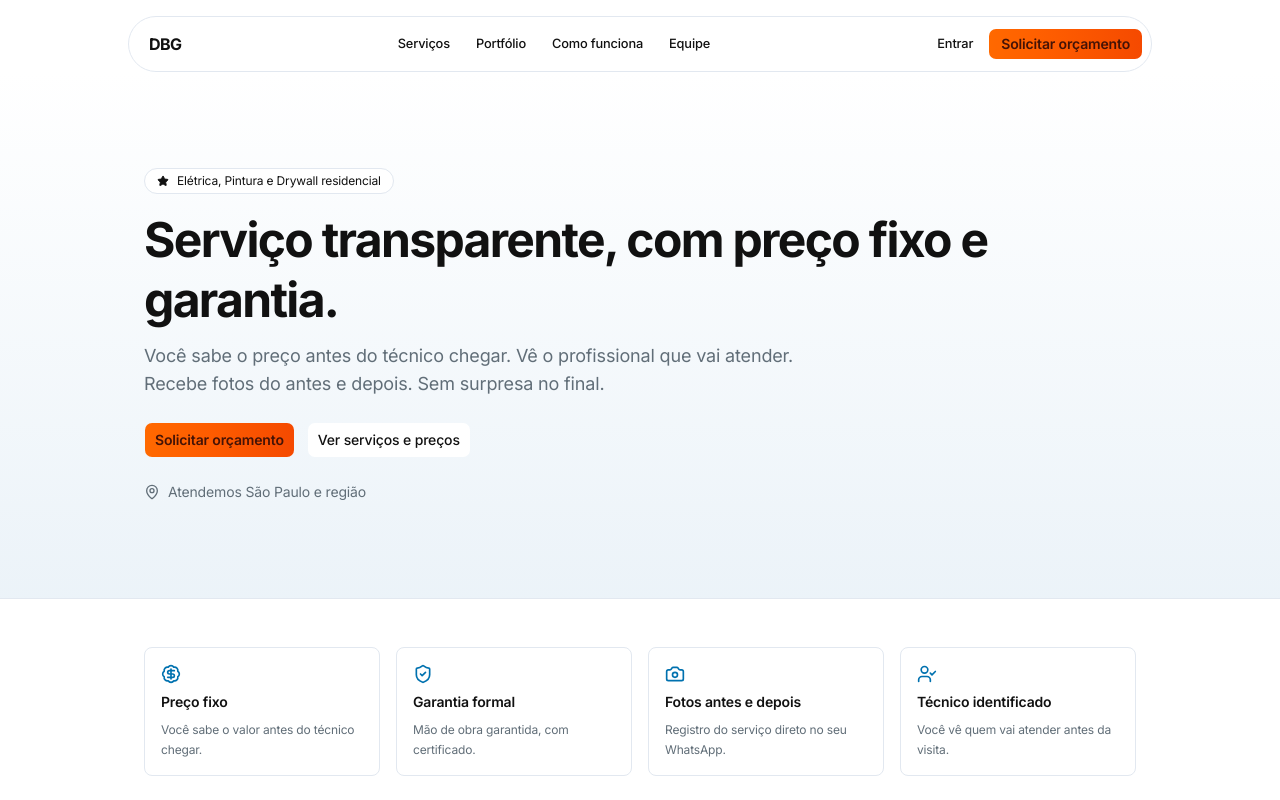
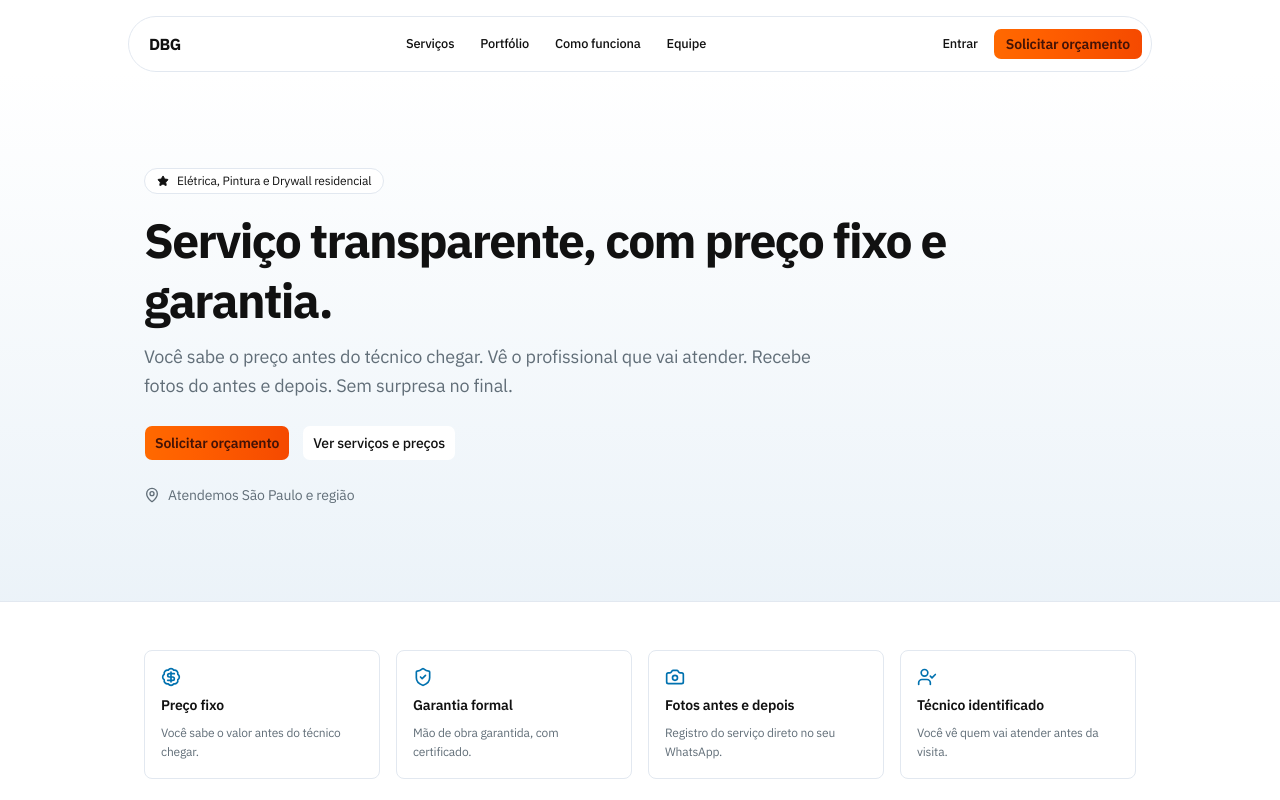
Before and after one commit to IgorGuariroba/dbg-eletrica-pintura, a Next.js app: page / in a window 1280 px wide. Shown: the top 800 px of the page. Built offline with nearby package versions, Linux system fonts and the light colour scheme; no server answers; the database is empty.

Commit message:
feat(landing): implementa tipografia ibm plex e precos em mono

```diff
--- a/src/app/_landing/avaliacoes.tsx
+++ b/src/app/_landing/avaliacoes.tsx
@@ -66,7 +66,7 @@ export function Avaliacoes({
   return (
     <section className="container mx-auto px-4 py-16 max-w-5xl overflow-hidden">
       <div className="text-center mb-12">
-        <h2 className="text-2xl md:text-3xl font-bold">O que dizem</h2>
+        <h2 className="text-2xl md:text-3xl font-semibold tracking-tight">O que dizem</h2>
         <p className="text-muted-foreground text-sm md:text-base mt-2">
           Avaliações reais de clientes, coletadas após cada serviço concluído.
         </p>
@@ -144,7 +144,7 @@ export function Avaliacoes({
                     <div className="flex flex-col items-center flex-grow justify-center">
                       <p
                         className={cn(
-                          "text-sm text-foreground/90 leading-relaxed italic max-w-md",
+                          "text-base text-foreground/90 leading-relaxed italic max-w-md",
                           !isExpanded && needsTruncation && "line-clamp-3"
                         )}
                       >
--- a/src/app/_landing/como-funciona.tsx
+++ b/src/app/_landing/como-funciona.tsx
@@ -30,7 +30,7 @@ export function ComoFunciona() {
       className="container mx-auto px-4 py-16 max-w-5xl scroll-mt-24"
     >
       <div className="mb-8 text-center">
-        <h2 className="text-2xl md:text-3xl font-bold">Como funciona</h2>
+        <h2 className="text-2xl md:text-3xl font-semibold tracking-tight">Como funciona</h2>
       </div>
       <ol className="grid grid-cols-1 sm:grid-cols-2 lg:grid-cols-4 gap-4">
         {PASSOS.map((passo, i) => (
--- a/src/app/_landing/cta-final.tsx
+++ b/src/app/_landing/cta-final.tsx
@@ -7,7 +7,7 @@ export function CtaFinal() {
   return (
     <section className="border-t bg-muted">
       <div className="container mx-auto px-4 py-16 max-w-5xl text-center space-y-6">
-        <h2 className="text-2xl md:text-3xl font-bold">
+        <h2 className="text-2xl md:text-3xl font-semibold tracking-tight">
           Pronto para resolver?
         </h2>
         <p className="text-muted-foreground text-sm md:text-base max-w-2xl mx-auto">
--- a/src/app/_landing/diferenciais.tsx
+++ b/src/app/_landing/diferenciais.tsx
@@ -46,7 +46,7 @@ export function Diferenciais({ metricas }: { metricas: MetricasPublicas }) {
             {mostrarNota && (
               <p className="flex items-center gap-2 text-sm">
                 <Star className="size-4 fill-primary text-primary" />
-                <strong className="text-lg tabular-nums">
+                <strong className="text-lg font-mono font-bold">
                   {metricas.notaMedia!.toFixed(1).replace(".", ",")}
                 </strong>
                 <span className="text-muted-foreground">
@@ -56,7 +56,7 @@ export function Diferenciais({ metricas }: { metricas: MetricasPublicas }) {
             )}
             {mostrarConcluidas && (
               <p className="flex items-center gap-2 text-sm">
-                <strong className="text-lg tabular-nums">
+                <strong className="text-lg font-mono font-bold">
                   {metricas.osConcluidas}
                 </strong>
                 <span className="text-muted-foreground">
--- a/src/app/_landing/equipe.tsx
+++ b/src/app/_landing/equipe.tsx
@@ -38,7 +38,7 @@ function EquipeCompacta({ tecnicos }: { tecnicos: Membro[] }) {
   return (
     <section id="equipe" className="py-16 bg-background scroll-mt-24">
       <div className="mx-auto max-w-5xl px-4 md:px-6 text-center space-y-6">
-        <h2 className="text-2xl md:text-3xl font-bold tracking-tight text-foreground">
+        <h2 className="text-2xl md:text-3xl font-semibold tracking-tight text-foreground">
           Conheça Nossa Equipe
         </h2>
         <p className="text-muted-foreground max-w-2xl mx-auto text-sm md:text-base leading-relaxed">
@@ -140,7 +140,7 @@ export function Equipe({ tecnicos, compacta }: Props) {
     <section id="equipe" className="py-16 md:py-24 bg-background scroll-mt-24">
       <div className="mx-auto max-w-5xl px-4 md:px-6 space-y-12">
         <div className="text-center space-y-3">
-          <h2 className="text-3xl font-bold tracking-tight md:text-4xl text-foreground">
+          <h2 className="text-2xl md:text-3xl font-semibold tracking-tight text-foreground">
             Conheça Nossa Equipe
           </h2>
           <p className="text-muted-foreground max-w-2xl mx-auto text-sm md:text-base leading-relaxed">
--- a/src/app/_landing/hero.tsx
+++ b/src/app/_landing/hero.tsx
@@ -22,10 +22,10 @@ export function Hero({ bairros }: { bairros: string[] }) {
           <Star className="size-3 fill-current" />
           Elétrica, Pintura e Drywall residencial
         </p>
-        <h1 className="mt-4 text-3xl md:text-5xl font-bold tracking-tight leading-tight">
+        <h1 className="mt-4 text-4xl md:text-5xl font-bold tracking-tight leading-tight">
           Serviço transparente, com preço fixo e garantia.
         </h1>
-        <p className="mt-3 text-muted-foreground text-base md:text-lg max-w-2xl">
+        <p className="mt-3 text-muted-foreground text-base md:text-lg leading-relaxed max-w-2xl">
           Você sabe o preço antes do técnico chegar. Vê o profissional que vai
           atender. Recebe fotos do antes e depois. Sem surpresa no final.
         </p>
--- a/src/app/_landing/portfolio.tsx
+++ b/src/app/_landing/portfolio.tsx
@@ -75,7 +75,7 @@ export function Portfolio({ fotos, limite }: Props) {
     <section id="portfolio" className="bg-muted scroll-mt-24">
       <div className="container mx-auto px-4 py-16 max-w-5xl">
         <div className="mb-8">
-          <h2 className="text-2xl md:text-3xl font-bold">
+          <h2 className="text-2xl md:text-3xl font-semibold tracking-tight">
             Trabalhos de verdade
           </h2>
           <p className="text-muted-foreground text-sm md:text-base mt-2">
--- a/src/app/_landing/servicos-grid.tsx
+++ b/src/app/_landing/servicos-grid.tsx
@@ -60,7 +60,7 @@ export function ServicosGrid({
       className="container mx-auto px-4 py-16 max-w-5xl scroll-mt-24"
     >
       <div className="mb-8">
-        <h2 className="text-2xl md:text-3xl font-bold">{titulo}</h2>
+        <h2 className="text-2xl md:text-3xl font-semibold tracking-tight">{titulo}</h2>
         <p className="text-muted-foreground text-sm md:text-base mt-2">
           {descricao}
         </p>
@@ -99,7 +99,7 @@ export function ServicosGrid({
                     <div className="p-4 flex-1 flex flex-col">
                       <h4 className="font-medium">{s.nome}</h4>
                       <div className="mt-auto pt-3 flex items-baseline justify-between">
-                        <span className="text-xl font-bold tabular-nums">
+                        <span className="text-xl font-bold font-mono">
                           {formatBRL(s.precoBase)}
                         </span>
                         <span className="text-xs text-muted-foreground">
--- a/src/app/globals.css
+++ b/src/app/globals.css
@@ -79,9 +79,9 @@
   --accent-900: oklch(0.4080 0.1230 38.1720);
   --accent-950: oklch(0.2660 0.0790 36.2590);
 
-  --font-sans: Inter, system-ui, sans-serif;
+  --font-sans: "IBM Plex Sans", system-ui, sans-serif;
   --font-serif: Georgia, serif;
-  --font-mono: monospace;
+  --font-mono: var(--font-mono), monospace;
   --radius: 0.5rem;
 
   --shadow-x: 0;
--- a/src/app/layout.tsx
+++ b/src/app/layout.tsx
@@ -1,11 +1,21 @@
 import type { Metadata, Viewport } from "next";
-import { Inter } from "next/font/google";
+import { IBM_Plex_Sans, IBM_Plex_Mono } from "next/font/google";
 import { ThemeProvider } from "next-themes";
 import { cn } from "@/lib/utils";
 import { Toaster } from "@/components/ui/sonner";
 import "./globals.css";
 
-const inter = Inter({ subsets: ["latin"], variable: "--font-sans" });
+const plexSans = IBM_Plex_Sans({
+  subsets: ["latin"],
+  weight: ["400", "500", "600", "700"],
+  variable: "--font-sans",
+});
+
+const plexMono = IBM_Plex_Mono({
+  subsets: ["latin"],
+  weight: ["400", "500", "600", "700"],
+  variable: "--font-mono",
+});
 
 export const metadata: Metadata = {
   title: "DBG Elétrica e Pintura",
@@ -42,7 +52,7 @@ export default function RootLayout({
   return (
     <html
       lang="pt-BR"
-      className={cn("font-sans", inter.variable)}
+      className={cn("font-sans", plexSans.variable, plexMono.variable)}
       suppressHydrationWarning
     >
       <body className="antialiased">
```
